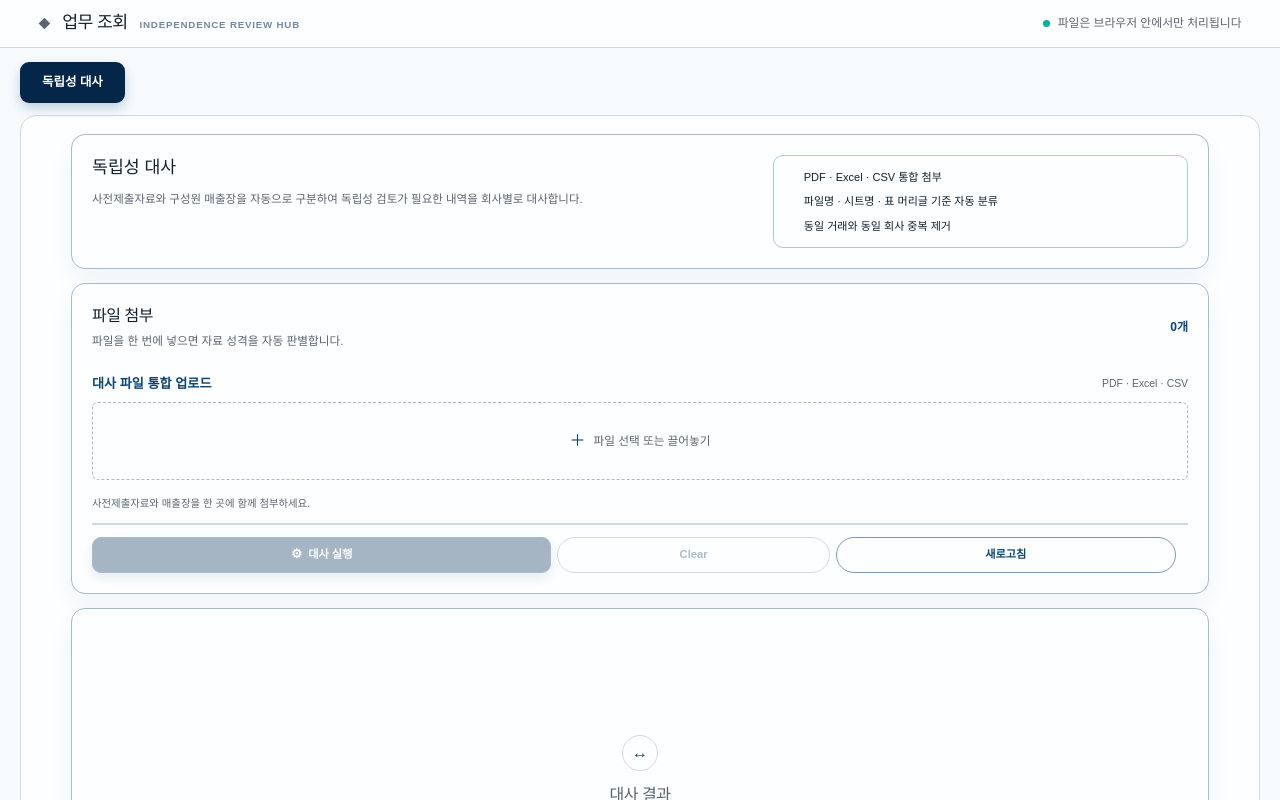
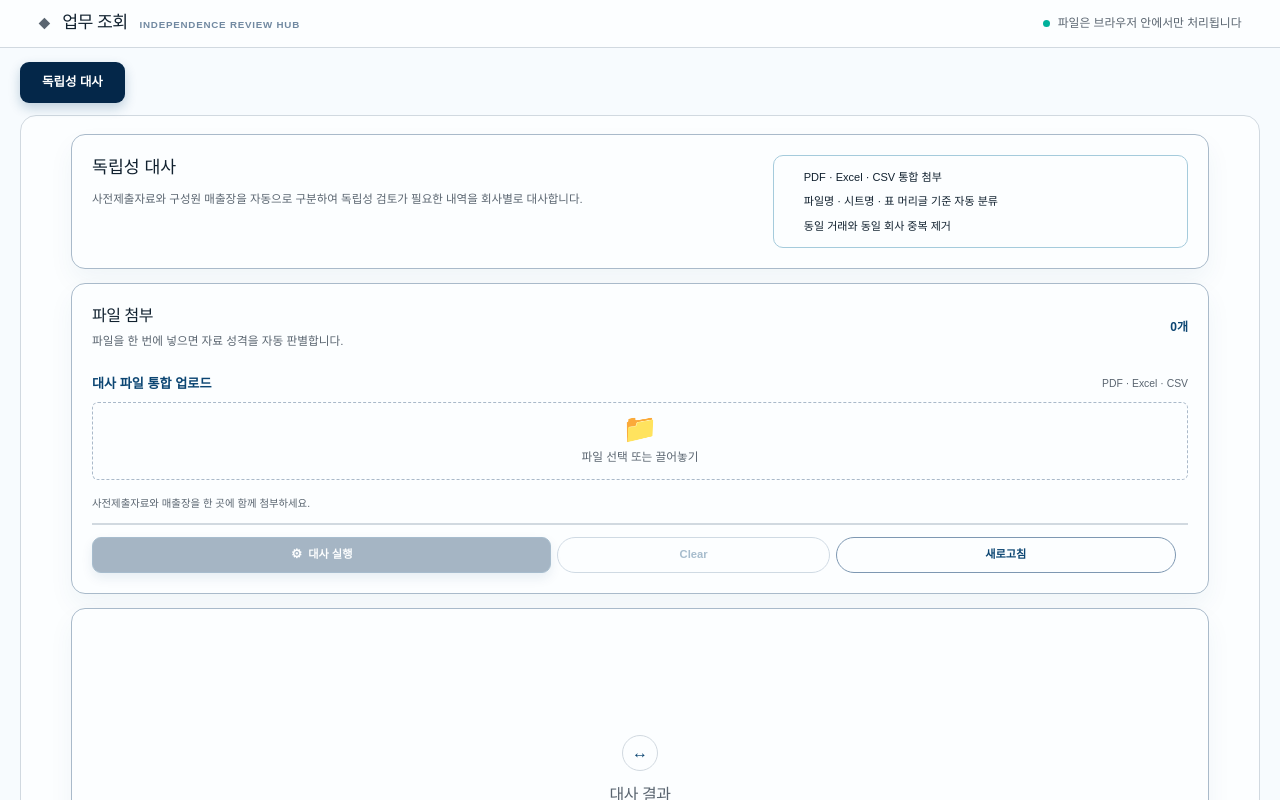
Before and after one commit to tojidi-debug/issue, a Next.js app: page / in a window 1280 px wide. Shown: the top 800 px of the page. Built offline with nearby package versions, Linux system fonts and the light colour scheme.

Commit message:
style: add folder icon to unified upload

```diff
--- a/app/globals.css
+++ b/app/globals.css
@@ -731,6 +731,17 @@ main { height: auto; min-height: 100vh; overflow: visible; background: var(--can
 }
 .input-panel { min-height: auto; overflow: visible; padding: 20px; border-right: 1px solid color-mix(in oklch, var(--navy) 20%, var(--line)); background: var(--surface); }
 .compact-dropzone { min-height: 78px; }
+.compact-dropzone {
+  flex-direction: column;
+  gap: 5px;
+}
+.folder-icon {
+  display: block;
+  font-family: "Segoe UI Emoji", "Apple Color Emoji", sans-serif;
+  font-size: 1.75rem;
+  line-height: 1;
+  filter: saturate(1.12);
+}
 .run-area {
   grid-template-columns: minmax(220px, 1fr) auto;
   align-items: end;
--- a/app/page.tsx
+++ b/app/page.tsx
@@ -50,7 +50,7 @@ function FileDropzone({
           onAdd(Array.from(event.dataTransfer.files));
         }}
       >
-        <span className="add-symbol" aria-hidden="true">＋</span>
+        <span className="folder-icon" aria-hidden="true">📁</span>
         <span>파일 선택 또는 끌어놓기</span>
       </label>
       <input
```
